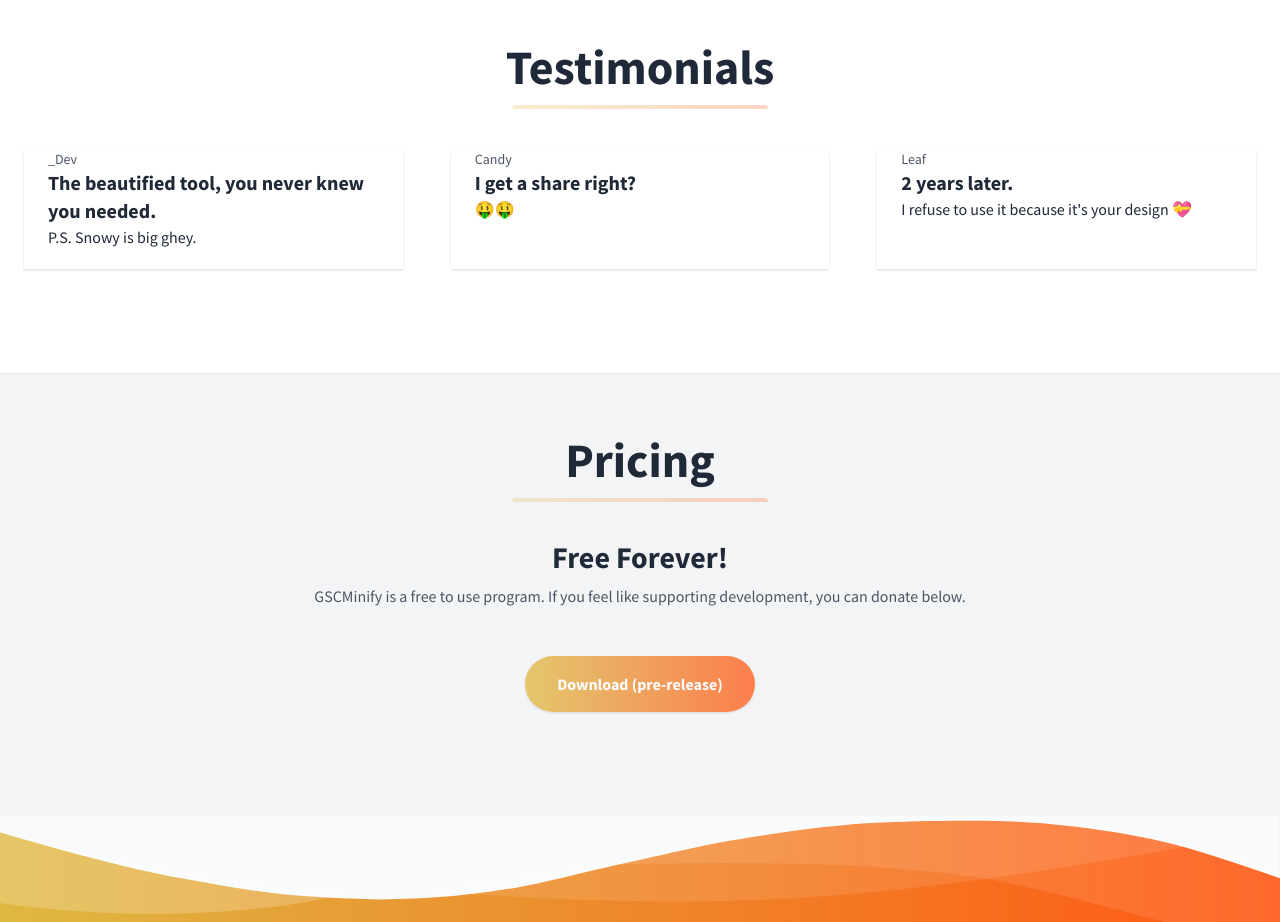
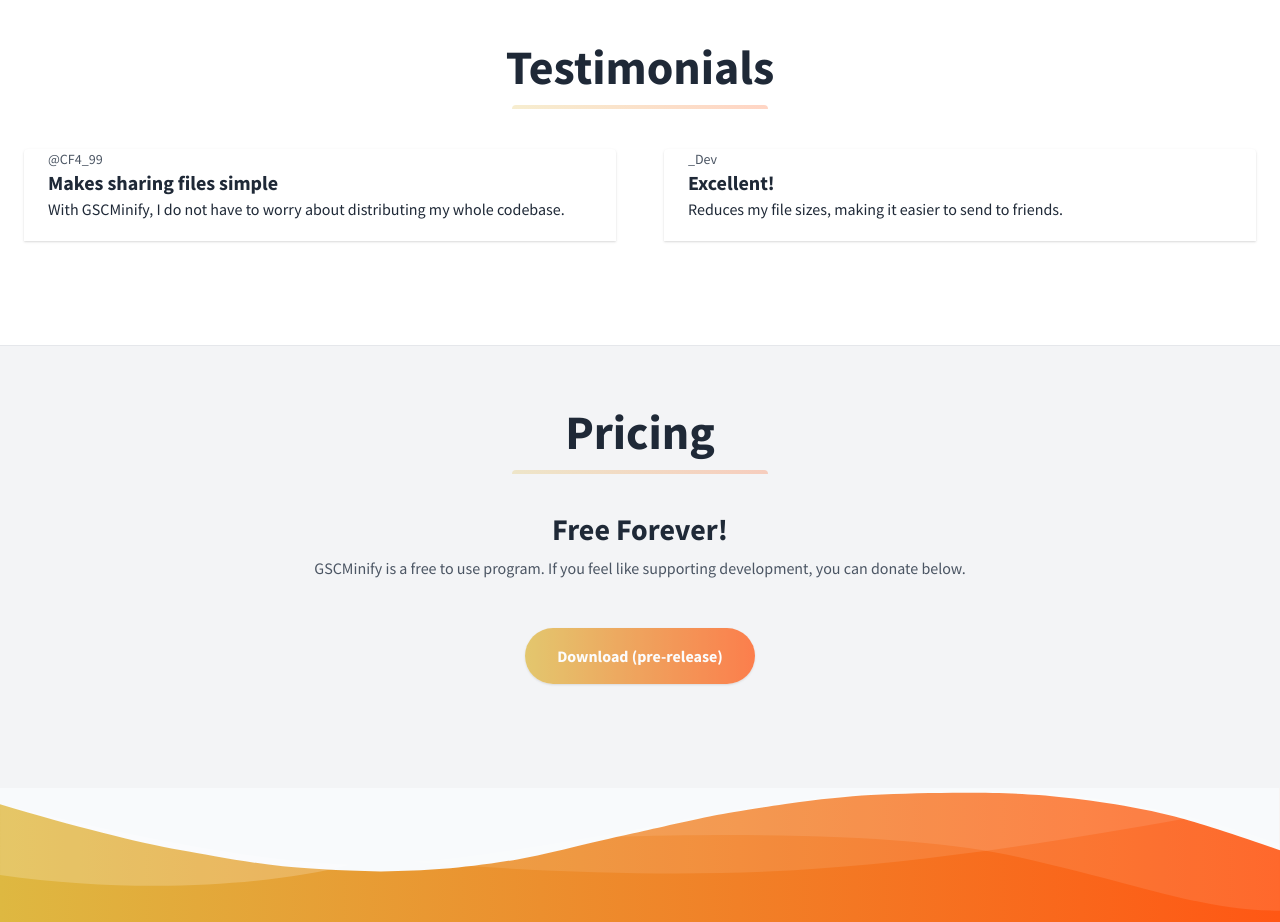
Before and after one commit to Lierrmm/paypal, a plain HTML site: page index.html in a window 1280 px wide. Shown: the part 1640-2562 px from the top of the page. Drawn offline with nearby package versions, Linux system fonts and the light colour scheme.

Commit message:
Updated testimonials

```diff
--- a/index.html
+++ b/index.html
@@ -170,13 +170,13 @@
           <div class="flex-1 bg-white rounded-t rounded-b-none overflow-hidden shadow">
             <a href="#" class="flex flex-wrap no-underline hover:no-underline">
               <p class="w-full text-gray-600 text-xs md:text-sm px-6">
-                _Dev
+                @CF4_99
               </p>
               <div class="w-full font-bold text-xl text-gray-800 px-6">
-                The beautified tool, you never knew you needed.
+                Makes sharing files simple
               </div>
               <p class="text-gray-800 text-base px-6 mb-5">
-                P.S. Snowy is big ghey.
+                With GSCMinify, I do not have to worry about distributing my whole codebase.
               </p>
             </a>
           </div>
@@ -185,28 +185,13 @@
           <div class="flex-1 bg-white rounded-t rounded-b-none overflow-hidden shadow">
             <a href="#" class="flex flex-wrap no-underline hover:no-underline">
               <p class="w-full text-gray-600 text-xs md:text-sm px-6">
-                Candy
+                _Dev
               </p>
               <div class="w-full font-bold text-xl text-gray-800 px-6">
-                I get a share right?
+                Excellent!
               </div>
               <p class="text-gray-800 text-base px-6 mb-5">
-                🤑🤑
-              </p>
-            </a>
-          </div>
-        </div>
-        <div class="w-full md:w-1/3 p-6 flex flex-col flex-grow flex-shrink">
-          <div class="flex-1 bg-white rounded-t rounded-b-none overflow-hidden shadow">
-            <a href="#" class="flex flex-wrap no-underline hover:no-underline">
-              <p class="w-full text-gray-600 text-xs md:text-sm px-6">
-                Leaf
-              </p>
-              <div class="w-full font-bold text-xl text-gray-800 px-6">
-                2 years later.
-              </div>
-              <p class="text-gray-800 text-base px-6 mb-5">
-                I refuse to use it because it's your design 💝
+                Reduces my file sizes, making it easier to send to friends.
               </p>
             </a>
           </div>
```
